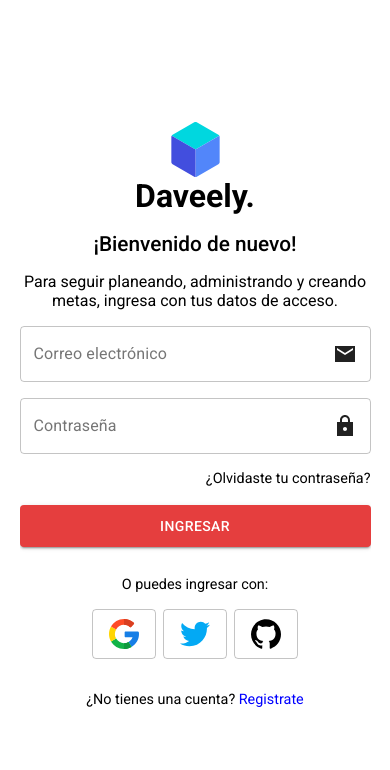
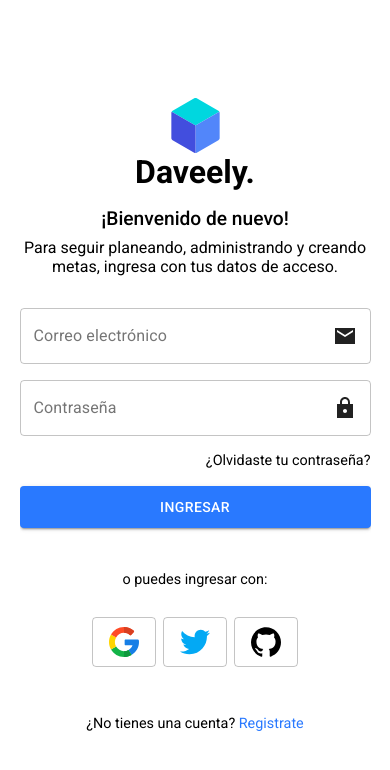
Before and after one commit to DavidBarcenas/react-daveely, a React (Create React App) app: page / in a window 390 px wide. Shown: the top 770 px of the page. Built offline with nearby package versions, Linux system fonts and the light colour scheme.

Commit message:
style(Login): Add variables and media queries

```diff
--- a/src/App.tsx
+++ b/src/App.tsx
@@ -2,11 +2,14 @@
 import Login from './auth/components/Login';
 import { ThemeProvider } from '@material-ui/core';
 import { createMuiTheme } from '@material-ui/core/styles';
+import { blue } from '@material-ui/core/colors';
 
 const theme = createMuiTheme({
   palette: {
     primary: {
-      main: '#e53e3e',
+      main: blue['A400'],
+      dark: blue['A200'],
+      contrastText: '#fff',
     },
     secondary: {
       main: '#11cb5f',
--- a/src/auth/components/Login/index.tsx
+++ b/src/auth/components/Login/index.tsx
@@ -15,7 +15,7 @@
           <img src={logo} alt="daveely" className="login-logo" />
           <h1 className="login-title">Daveely.</h1>
           <h2 className="login-welcome">¡Bienvenido de nuevo!</h2>
-          <p>
+          <p className="login-copy">
             Para seguir planeando, administrando y creando metas, ingresa con
             tus datos de acceso.
           </p>
@@ -56,7 +56,7 @@
               Ingresar
             </Button>
           </form>
-          <span className="login-social-text">O puedes ingresar con:</span>
+          <span className="login-social-text">o puedes ingresar con:</span>
           <div className="login-social">
             <Button variant="outlined">
               <img src={google} alt="Ingresar con google" />
--- a/src/auth/components/Login/login.scss
+++ b/src/auth/components/Login/login.scss
@@ -1,3 +1,5 @@
+@import '../../../scss/vars';
+
 .login {
   overflow: hidden;
 }
@@ -8,7 +10,7 @@
   margin: auto;
   overflow-y: auto;
 
-  @media screen and (max-width: 360px) {
+  @include mq(xs) {
     padding: 2em 0;
   }
 }
@@ -26,8 +28,12 @@
   }
   .login-welcome {
     font-weight: 500;
-    font-size: 1.3em;
+    font-size: 1.2em;
     margin-bottom: 0;
+  }
+  .login-copy {
+    margin-top: 0.5em;
+    margin-bottom: 2em;
   }
 
   .login-form {
@@ -56,12 +62,13 @@
 .login-social-text {
   display: block;
   font-size: 0.9em;
-  margin-top: 2em;
+  margin-top: 3em;
+  margin-bottom: 2em;
 }
 
 .login-social {
   display: block;
-  margin: 1em auto 2em;
+  margin-bottom: 3em;
 
   button {
     width: 50px;
@@ -80,7 +87,7 @@
 .register-text {
   font-size: 0.9em;
   span {
-    color: blue;
+    color: $primary-color;
   }
 }
 
--- a/src/index.scss
+++ b/src/index.scss
@@ -1,3 +1,5 @@
+@import './scss/vars';
+
 body {
   margin: 0;
   font-family: 'Roboto', 'Oxygen', 'Ubuntu', 'Cantarell', 'Fira Sans',
@@ -16,3 +18,8 @@
 img {
   display: block;
 }
+
+a {
+  color: $primary-color;
+  text-decoration: none;
+}
--- /dev/null
+++ b/src/scss/_vars.scss
@@ -0,0 +1,26 @@
+$primary-color: #2979ff;
+
+$breakpoint-xs: 360px;
+$breakpoint-sm: 767px;
+$breakpoint-md: 1023px;
+$breakpoint-lg: 1360px;
+
+@mixin mq($media) {
+  @if $media == xs {
+    @media (max-width: $breakpoint-xs) {
+      @content;
+    }
+  } @else if $media == sm {
+    @media (min-width: $breakpoint-sm) {
+      @content;
+    }
+  } @else if $media == md {
+    @media (min-width: $breakpoint-md) {
+      @content;
+    }
+  } @else if $media == lg {
+    @media (min-width: $breakpoint-lg) {
+      @content;
+    }
+  }
+}
```
Also changed, not shown: 1 other file (tests, documents, lock files or other folders).
